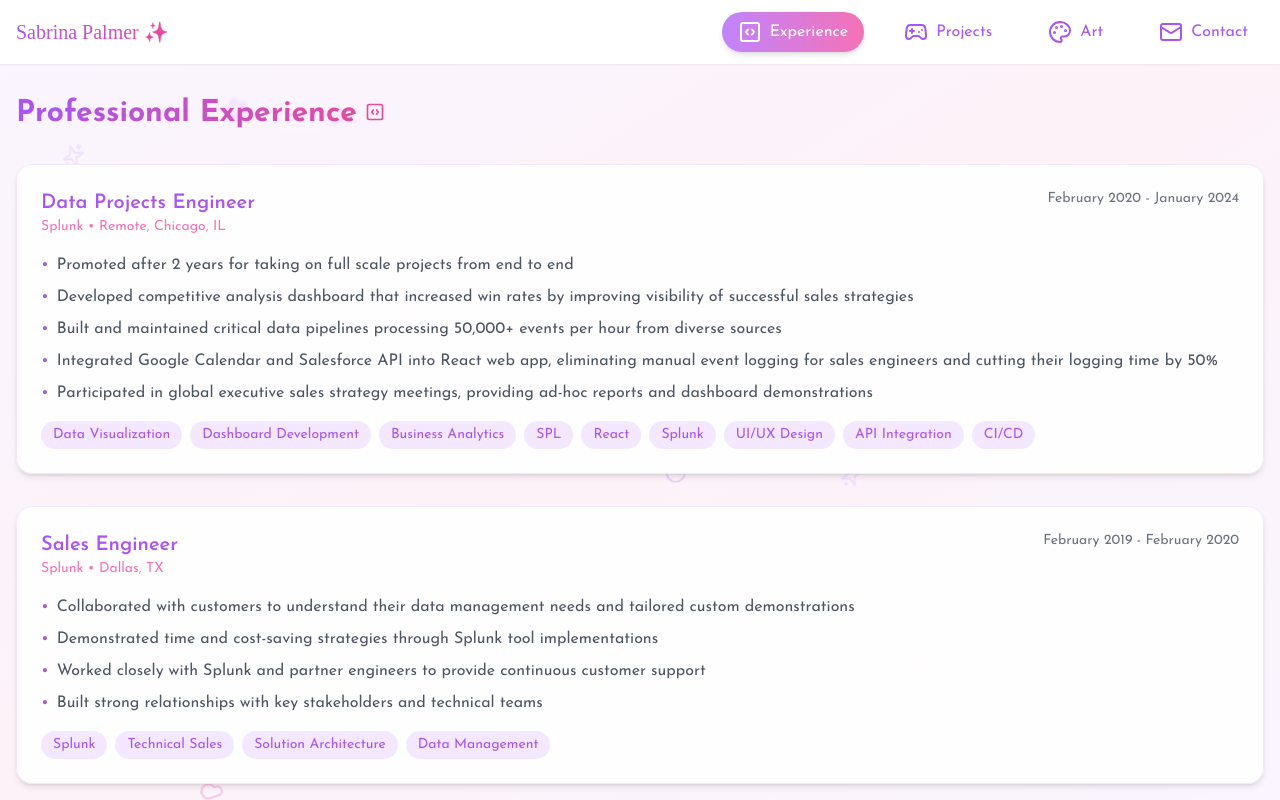
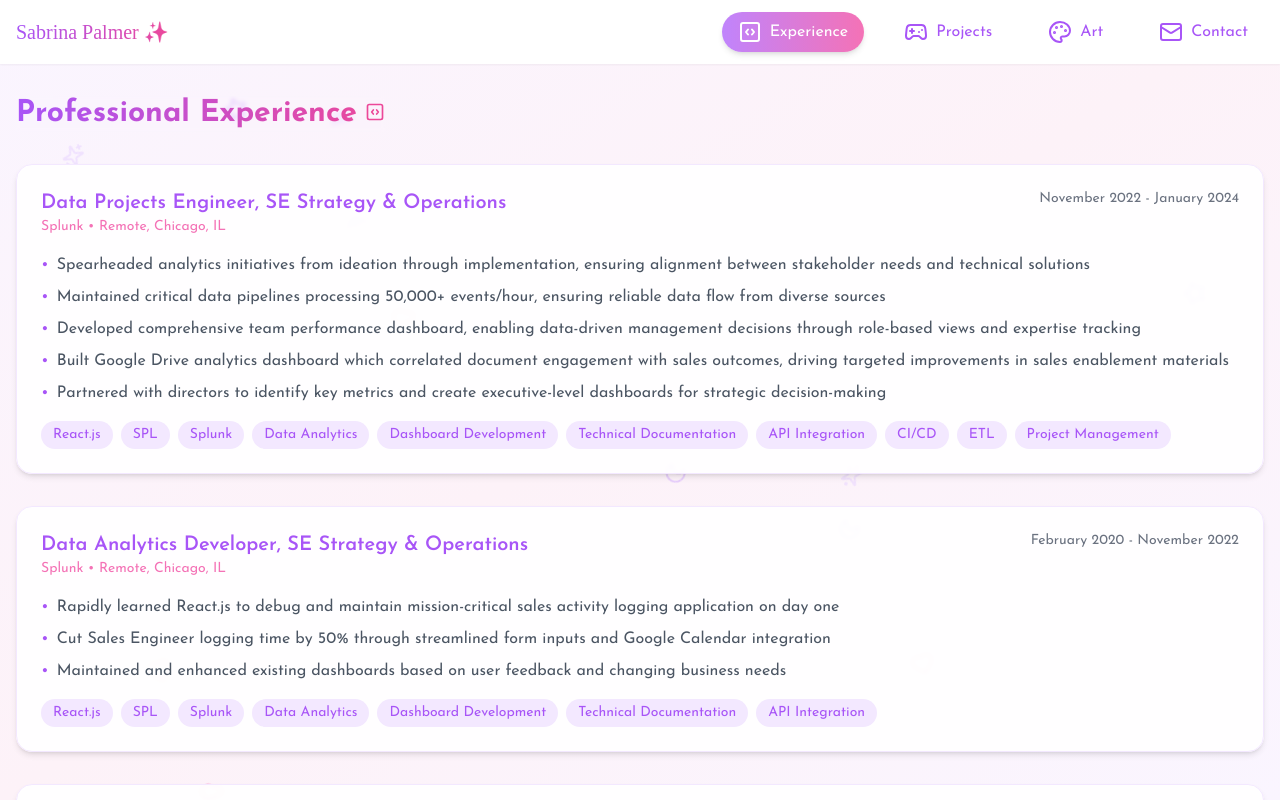
Before and after one commit to sabrinapalmer/portfolio, a React (Vite) app: page /experience in a window 1280 px wide. Built offline with nearby package versions, Linux system fonts and the light colour scheme; a web font is replaced by a local one.

Commit message:
updated experience section

```diff
--- a/src/pages/Experience.tsx
+++ b/src/pages/Experience.tsx
@@ -5,27 +5,48 @@
 
 const experiences = [
   {
-    role: "Data Projects Engineer",
+    role: "Data Projects Engineer, SE Strategy & Operations",
     company: "Splunk",
     location: "Remote, Chicago, IL",
-    period: "February 2020 - January 2024",
+    period: "November 2022 - January 2024",
     achievements: [
-      "Promoted after 2 years for taking on full scale projects from end to end",
-      "Developed competitive analysis dashboard that increased win rates by improving visibility of successful sales strategies",
-      "Built and maintained critical data pipelines processing 50,000+ events per hour from diverse sources",
-      "Integrated Google Calendar and Salesforce API into React web app, eliminating manual event logging for sales engineers and cutting their logging time by 50%",
-      "Participated in global executive sales strategy meetings, providing ad-hoc reports and dashboard demonstrations",
+      "Spearheaded analytics initiatives from ideation through implementation, ensuring alignment between stakeholder needs and technical solutions",
+      "Maintained critical data pipelines processing 50,000+ events/hour, ensuring reliable data flow from diverse sources",
+      "Developed comprehensive team performance dashboard, enabling data-driven management decisions through role-based views and expertise tracking",
+      "Built Google Drive analytics dashboard which correlated document engagement with sales outcomes, driving targeted improvements in sales enablement materials",
+      "Partnered with directors to identify key metrics and create executive-level dashboards for strategic decision-making",
     ],
     technologies: [
-      "Data Visualization",
+      "React.js",
+      "SPL",
+      "Splunk",
+      "Data Analytics",
       "Dashboard Development",
-      "Business Analytics",
-      "SPL",
-      "React",
-      "Splunk",
-      "UI/UX Design",
+      "Technical Documentation",
       "API Integration",
       "CI/CD",
+      "ETL",
+      "Project Management",
+    ],
+  },
+  {
+    role: "Data Analytics Developer, SE Strategy & Operations",
+    company: "Splunk",
+    location: "Remote, Chicago, IL",
+    period: "February 2020 - November 2022",
+    achievements: [
+      "Rapidly learned React.js to debug and maintain mission-critical sales activity logging application on day one",
+      "Cut Sales Engineer logging time by 50% through streamlined form inputs and Google Calendar integration",
+      "Maintained and enhanced existing dashboards based on user feedback and changing business needs",
+    ],
+    technologies: [
+      "React.js",
+      "SPL",
+      "Splunk",
+      "Data Analytics",
+      "Dashboard Development",
+      "Technical Documentation",
+      "API Integration",
     ],
   },
   {
@@ -34,40 +55,59 @@
     location: "Dallas, TX",
     period: "February 2019 - February 2020",
     achievements: [
-      "Collaborated with customers to understand their data management needs and tailored custom demonstrations",
-      "Demonstrated time and cost-saving strategies through Splunk tool implementations",
-      "Worked closely with Splunk and partner engineers to provide continuous customer support",
-      "Built strong relationships with key stakeholders and technical teams",
+      "Built and presented AI-driven data exploration project (Splunking Blackjack below) at .conf19 in Las Vegas, demonstrating live model training capabilities of Splunk's Machine Learning Toolkit (MLTK)",
+      "Spoke at Baylor University Women in STEM panel about industry experiences, inspiring female students to pursue tech careers",
+      "Delivered technical demonstrations to customer executives, showcasing data management and analysis solutions",
+    ],
+    technologies: [
+      "Machine Learning",
+      "Technical Presentations",
+      "Solution Architecture",
+    ],
+  },
+  {
+    role: "Sales Engineer Intern",
+    company: "Splunk",
+    location: "Dallas, TX",
+    period: "June 2018 - February 2019",
+    achievements: [
+      "Achieved Splunk Certified Administrator certification",
+      "Co-built and presented an IoT data visualization project with full-time Engineers at .conf18 in Orlando, FL",
     ],
     technologies: [
       "Splunk",
+      "IoT",
+      "Data Visualization",
+      "Technical Presentations",
       "Technical Sales",
       "Solution Architecture",
-      "Data Management",
     ],
   },
 ];
 
 const projects = [
   {
-    title: "Splunking Blackjack at Splunk .conf19",
+    title: "Splunking Blackjack - Splunk .conf19",
     description:
-      "Designed and engineered an interactive machine learning system that allowed conference attendees to play blackjack against an AI opponent. The system uniquely incorporated live gameplay data to continuously train and improve the ML algorithm, creating an engaging demonstration of practical machine learning applications.",
+      "Built and presented an innovative machine learning system at Splunk's annual conference, demonstrating the live model training capabilities of Splunk's Machine Learning Toolkit (MLTK). The project showcased practical applications of AI in data exploration and analysis.",
     technologies: [
       "Machine Learning",
+      "Splunk",
+      "Splunk MLTK",
+      "OpenCV",
       "Real-time Processing",
-      "Python",
-      "Splunk ML Toolkit",
+      "Data Analytics",
     ],
     impact:
-      "Successfully engaged conference attendees with hands-on ML demonstration and live training data collection",
+      "Successfully demonstrated advanced ML capabilities to conference attendees and showcased practical applications of Splunk's MLTK",
   },
   {
-    title: "Splunking Ping Pong at Splunk .conf18",
+    title: "Splunking Ping Pong - Splunk .conf18",
     description:
-      "Built an innovative IoT system featuring a custom iPhone application utilizing GPU programming for real-time ball tracking. The system calculated ball position and height by analyzing the ball's apparent size in the camera feed, creating an interactive data visualization experience.",
+      "Co-developed an innovative IoT system that captured and visualized real-time data. Presented the project at Splunk's annual conference, demonstrating practical applications of IoT data collection and analysis.",
     technologies: [
       "IoT",
+      "Data Visualization",
       "Computer Vision",
       "GPU Programming",
       "iOS Development",
@@ -75,14 +115,14 @@
       "Splunk",
     ],
     impact:
-      "Demonstrated practical applications of computer vision and real-time data processing",
+      "Effectively showcased IoT capabilities and real-time data processing at conference",
   },
   {
-    title: "Women in Technology Panel Speaker - Baylor University",
+    title: "Women in STEM Panel Speaker - Baylor University",
     description:
-      "Served as a featured speaker at Baylor University's Women in Technology panel, sharing insights on software engineering careers and inspiring the next generation of women in tech. Discussed challenges, opportunities, and strategies for success in the technology industry.",
+      "Featured speaker at Baylor University's Women in STEM panel, sharing insights on technology careers and personal industry experiences. Focused on inspiring female students to pursue careers in technology and providing practical advice for success in the field.",
     impact:
-      "Motivated students and contributed to advancing women's representation in technology",
+      "Contributed to promoting diversity in tech and inspiring the next generation of women in STEM",
   },
 ];
 
```
